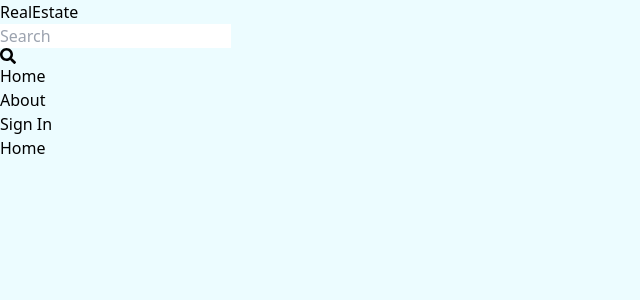
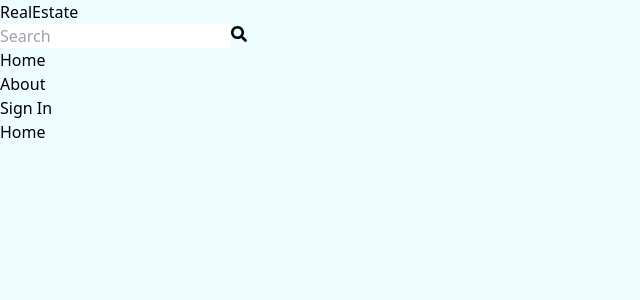
Before and after one commit to TechWhiz03/Real-Estate, a React (Vite) app in the folder client/: page / in a window 1280 px wide. Shown: the top 300 px of the page, without its empty margins (0-640 px from the left). Built offline with nearby package versions, Linux system fonts and the light colour scheme; no server answers; the HTML template or start-up script is replaced by a standard one.

Commit message:
complete header search form func

```diff
--- a/client/src/components/Header.jsx
+++ b/client/src/components/Header.jsx
@@ -1,10 +1,29 @@
 import { FaSearch } from 'react-icons/fa'
-import { Link } from 'react-router-dom'
+import { Link, useNavigate } from 'react-router-dom'
 import { useSelector } from 'react-redux'
+import { useEffect, useState } from 'react';
 
 export default function Header() {
 
     const { currentUser } = useSelector(state => state.user)
+    const [ searchTerm, setSearchTerm ] = useState('');
+    const navigate = useNavigate();
+
+    const handleSubmit = (e) => {
+        e.preventDefault();
+        const urlParams = new URLSearchParams(window.location.search);
+        urlParams.set('searchTerm', searchTerm);
+        const searchQuery = urlParams.toString();
+        navigate(`/search?${searchQuery}`);
+    };
+
+    useEffect(() => {
+        const urlParams = new URLSearchParams(location.search);
+        const searchTermFromUrl = urlParams.get('searchTerm');
+        if (searchTermFromUrl) {
+            setSearchTerm(searchTermFromUrl);
+        }
+    }, [ location.search ]);
 
     return (
         <header className='bg-sky-200/80 shadow-md'>
@@ -17,11 +36,18 @@ export default function Header() {
                     </h1>
                 </Link>
 
-                <form className='bg-sky-50 p-3 rounded-lg flex items-center'>
+                <form
+                    onSubmit={handleSubmit}
+                    className='bg-sky-50 p-3 rounded-lg flex items-center'>
                     <input type="text"
                         placeholder='Search'
-                        className='bg-transparent focus:outline-none w-24 sm:w-64' />
-                    <FaSearch />
+                        className='bg-transparent focus:outline-none w-24 sm:w-64'
+                        value={searchTerm}
+                        onChange={(e) => setSearchTerm(e.target.value)}
+                    />
+                    <button>
+                        <FaSearch className='text-sky-600' />
+                    </button>
                 </form>
 
                 <ul className='flex gap-6 font-semibold'>
```
